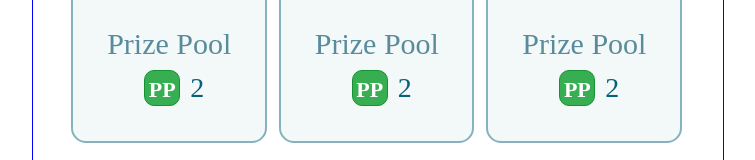
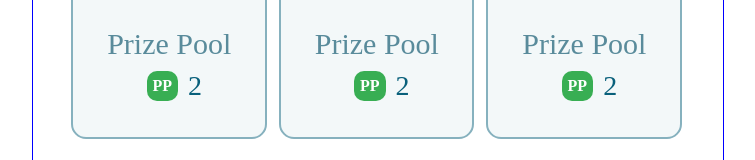
Before and after one commit to JustinFEdev/tournament-react, a React (Create React App) app: page /allrank in a window 1280 px wide. Shown: the part 552-712 px from the top of the page, without its empty margins (262-1017 px from the left). Built offline with nearby package versions, Linux system fonts and the light colour scheme.

Commit message:
09/14 update

```diff
--- a/src/components/layout.scss
+++ b/src/components/layout.scss
@@ -28,11 +28,12 @@ a:link {
   margin-top: 9px;
 }
 .pp-wrapper {
-  width: 34px;
-  height: 34px;
-  border: solid 1.5px #149231;
+  // width: 34px;
+  // height: 34px;
+  // border: solid 1.5px #149231;
   background-color: #38ae53;
   margin: 0 10px;
+  padding: 6px;
   color: #fff;
   display: flex;
   align-items: center;
@@ -41,11 +42,11 @@ a:link {
 }
 .pp-text {
   margin: auto;
-  font-size: 22px;
+  font-size: 16px;
   font-weight: 800;
   display: flex;
-  height: 88%;
-  align-items: flex-end;
+  // height: 88%;
+  align-items: center;
 }
 .icon-ppnum {
   font-size: 28px;
--- a/src/components/navigation/NaviBar.js
+++ b/src/components/navigation/NaviBar.js
@@ -41,9 +41,9 @@ const NaviBar = ({ onClick, theme }) => {
                       Menu
                     </button>
                     {/* 임시 스코어경로 라우팅 */}
-                    <a href="/yourscore">Your Score</a>
+                    {/* <a href="/yourscore">Your Score</a> */}
                     {/* dark mode */}
-                    <div
+                    {/* <div
                       onClick={onClick}
                       style={{
                         width: 150,
@@ -96,7 +96,7 @@ const NaviBar = ({ onClick, theme }) => {
                           Light Mode
                         </div>
                       )}
-                    </div>
+                    </div> */}
                     {/* 점수 & 유저수 현황 */}
                     <div className="navi-content-container">
                       <div className="navi-pointwrapper">
--- a/src/components/slides/MissionSlide.js
+++ b/src/components/slides/MissionSlide.js
@@ -1,4 +1,4 @@
-import React, { useState, useEffect } from "react";
+import React from "react";
 import Slider from "react-slick";
 import "slick-carousel/slick/slick.css";
 import "slick-carousel/slick/slick-theme.css";
--- a/src/components/slides/slide.scss
+++ b/src/components/slides/slide.scss
@@ -36,7 +36,8 @@
   border-radius: 25px 25px 0 0;
   // border: solid 2.5px #86b1be;
   border-bottom: none;
-  background-color: #c9e2ea;
+  // background-color: #c9e2ea;
+  background-color: lightpink;
   margin: 0;
   padding: 0;
   display: flex;
@@ -73,7 +74,7 @@
   color: #09607b;
 }
 .live-point {
-  font-size: 25px;
+  font-size: 23px;
   font-weight: bold;
   color: #09607b;
 }
```
